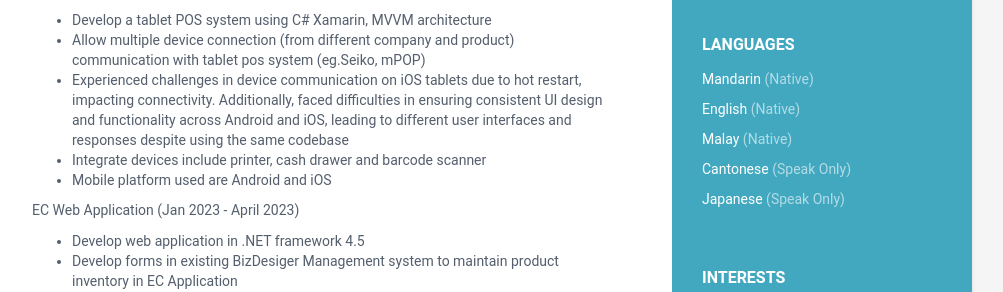
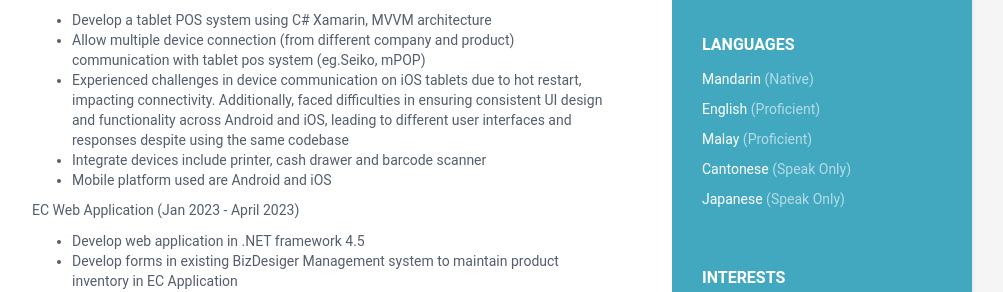
Before and after one commit to ChaliceKam/chalicekam.github.io, a Jekyll site: the page built from index.html, in a window 1280 px wide and 900 px high, scrolled down 630 px. Shown: the part 159-451 px from the top of the window, without its empty margins (168-1171 px from the left). Built offline with Jekyll 4.4.1, drawn with Linux system fonts in a browser that asks for light colours.

Commit message:
Update data.yml

```diff
--- a/_data/data.yml
+++ b/_data/data.yml
@@ -33,10 +33,10 @@ sidebar:
         level: Native
 
       - idiom: English
-        level: Native
+        level: Proficient
 
       - idiom: Malay
-        level: Native
+        level: Proficient
 
       - idiom: Cantonese
         level: Speak Only
```
